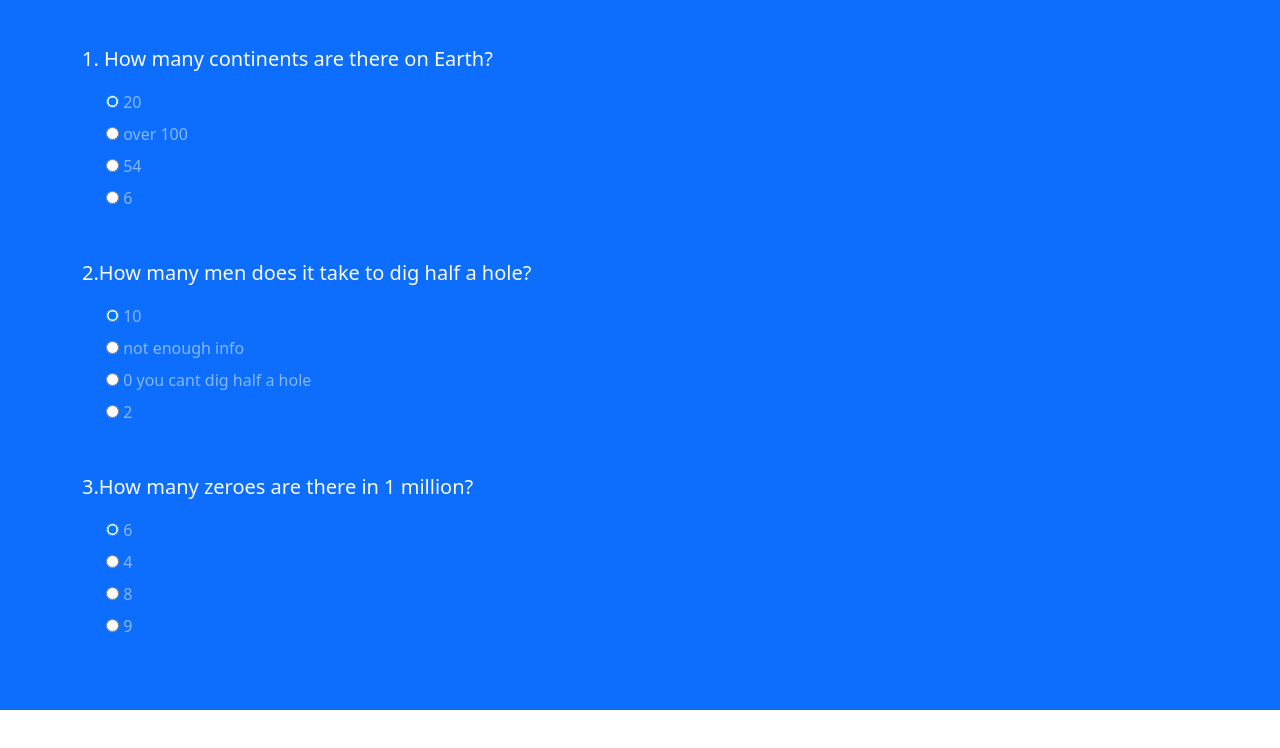
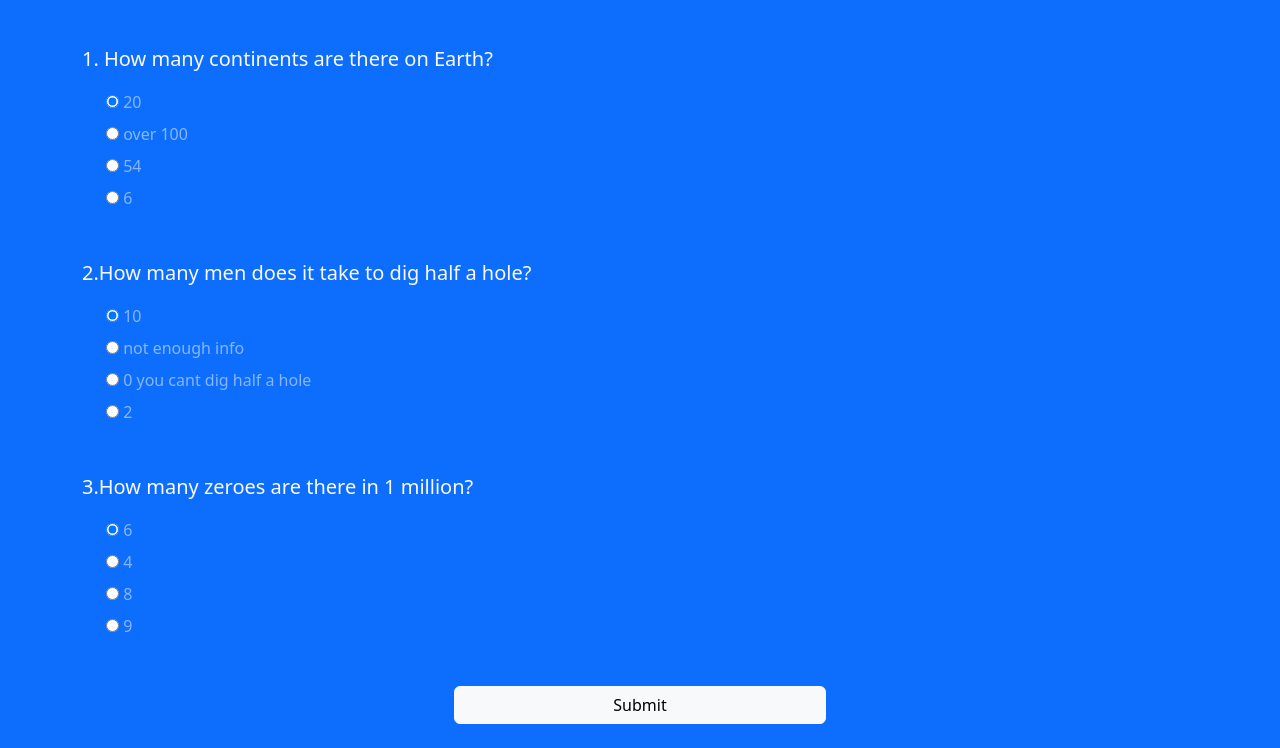
Before and after one commit to Moise-code/IQ-Testing, a website built with webpack: page src/index.html in a window 1280 px wide. Shown: the part 271-1019 px from the top of the page. Before the commit the page ends 981 px from the top, so only its background shows below. Built offline with nearby package versions, Linux system fonts and the light colour scheme.

Commit message:
adding the submit button to the quiz layout

```diff
--- a/src/index.html
+++ b/src/index.html
@@ -79,6 +79,9 @@
                     <label for="" class="form-check-label">9</label>
                 </div>
             </div>
+            <div class="d-grid col-4 row-3 mx-auto">
+                <button type="button" class="btn btn-light">Submit</button>
+            </div>
 
         </form>
     </div>
```
